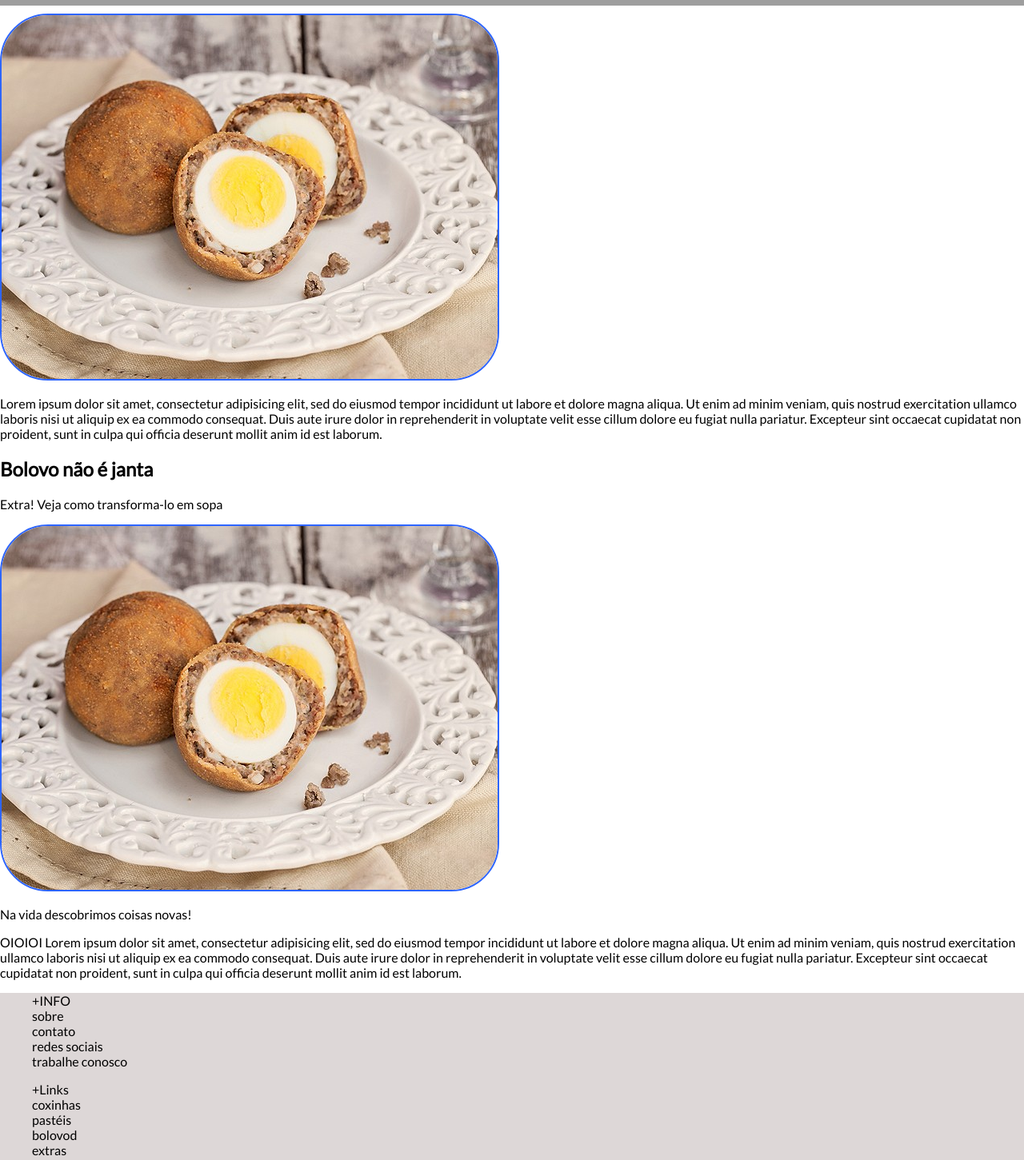
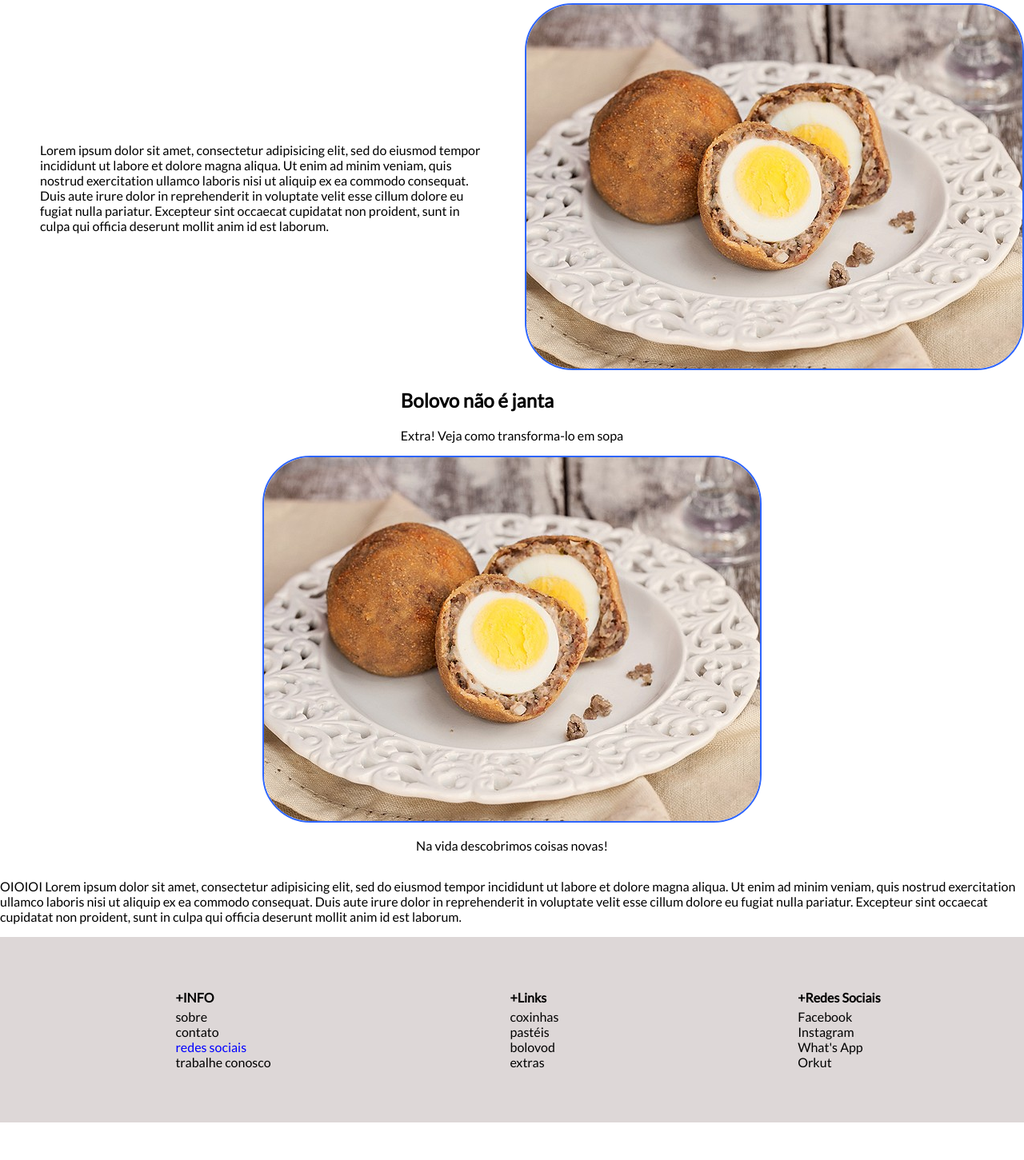
Before and after one commit to estacaohack10/comida-de-boteco-0102, a plain HTML site: page index.html in a window 1280 px wide. Shown: the part 608-2059 px from the top of the page at 80% size. After the commit the page ends 2012 px from the top, so only its background shows below. Drawn offline with Linux system fonts and the light colour scheme; grey boxes are pictures that could not be loaded.

Commit message:
flexbox do site

```diff
--- a/assets/css/estilo.css
+++ b/assets/css/estilo.css
@@ -20,11 +20,15 @@ a:hover{
 
 .menu{
   background-color: #ddd7d7;
+  display: flex;
+  justify-content: space-between;
+  padding: 10px;
+  padding-bottom: 20px;
 }
 
 .menu li{
   display: inline;
-  padding-left: 12px;
+  padding-left: 80px;
 }
 
 .menu img{
@@ -60,6 +64,47 @@ a:hover{
   margin-top:10px;
 }
 
+.container{
+  display: flex;
+  align-items:center;
+  flex-direction: row-reverse;
+  flex-wrap: row wrap;
+}
+
+.sobre-bolovo{
+  margin: 50px;
+}
+
+.container-flex{
+  display: flex;
+  flex-direction: column;
+  align-items: center;
+}
+
+aside p{
+  text-align: center;
+}
+
+
 footer{
   background-color: #ddd7d7;
 }
+
+footer > div{
+  padding:50px;
+  display: flex;
+  justify-content: space-around;
+}
+
+footer > div > div > ol > li:first-child{
+  font-weight: bold;
+  margin-bottom: 5px;
+}
+
+.lista-footer > .info > ol > li:nth-child(4){
+  color:blue;
+}
+
+.menu > ul > li:last-child{
+  font-weight: bold;
+}
--- a/index.html
+++ b/index.html
@@ -21,7 +21,7 @@
           <li><a href="#">pastéis</a></li>
           <li><a href="#">extras</a></li>
           <li><a href="#">bebidas</a></li>
-          <li><a href="#">sobremesas</a></li>
+          <li><a href="#">LOGIN</a></li>
         </ul>
       </nav>
     </header>
@@ -33,18 +33,28 @@
       </div>
 
       <section id="receita-bolovo">
+        <div class="container">
+          <div>
             <img class="estilo-imagem" src="assets/images/bolovo.jpg" alt="bolovo">
+          </div>
+          <div class="sobre-bolovo">
             <p>Lorem ipsum dolor sit amet, consectetur adipisicing elit, sed do eiusmod tempor incididunt ut labore et dolore magna aliqua. Ut enim ad minim veniam, quis nostrud exercitation ullamco laboris nisi ut aliquip ex ea commodo consequat. Duis aute irure dolor in reprehenderit in voluptate velit esse cillum dolore eu fugiat nulla pariatur. Excepteur sint occaecat cupidatat non proident, sunt in culpa qui officia deserunt mollit anim id est laborum.</p>
+          </div>
+        </div>
       </section>
 
       <section id="bolovo">
+        <div class="container-flex">
           <div>
             <h2>Bolovo não é janta</h2>
             <p>Extra! <a href="https://google.com" target="_blank">Veja</a> como transforma-lo em sopa</p>
+          </div>
+          <div>
             <img class="estilo-imagem" src="assets/images/bolovo.jpg" alt="bolovo">
             <aside>
               <p>Na vida descobrimos coisas novas!</p>
             </aside>
+          </div>
         </div>
       </section>
 
@@ -56,8 +66,8 @@
     </main>
 
     <footer>
-      <div>
-        <div>
+      <div class="lista-footer">
+        <div class="info">
           <ol>
             <li>+INFO</li>
             <li>sobre</li>
```
Lines whose indentation alone changed are shown as unchanged.
